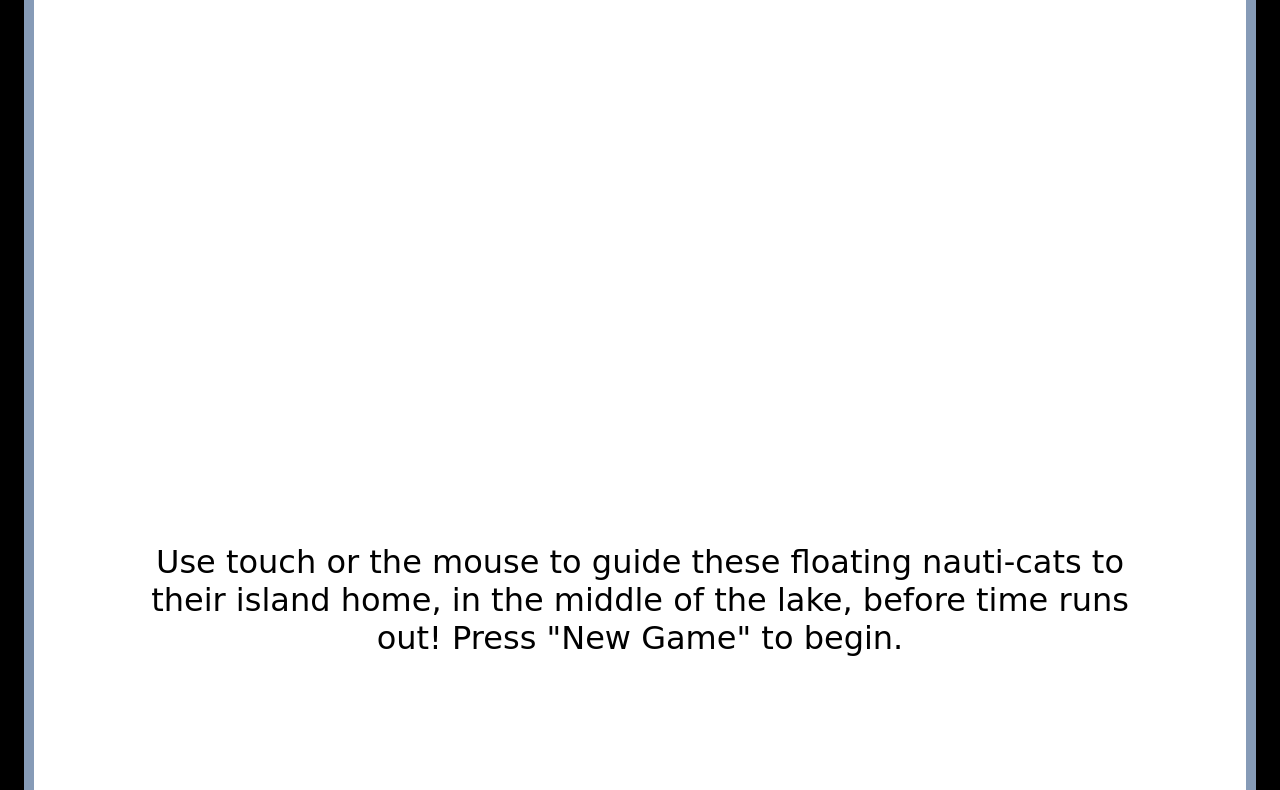
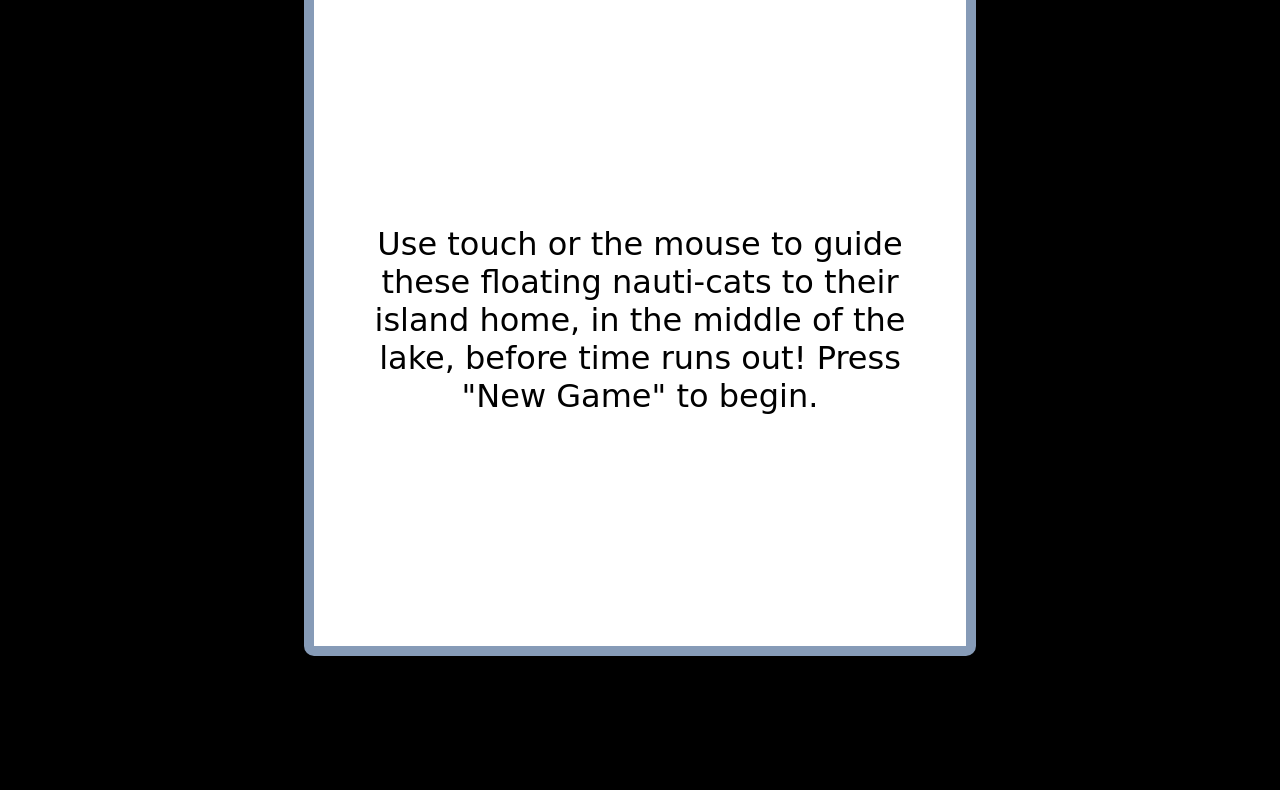
Before and after one commit to netssrmrz/blog, a website with bundled scripts: page fluidSim/index.html in a window 1280 px wide. Shown: the part 86-876 px from the top of the page. After the commit the page ends 800 px from the top, so only its background shows below. Built offline with nearby package versions, Linux system fonts and the light colour scheme; a web font is replaced by a local one.

Commit message:
handle screens

```diff
--- a/fluidSim/Fluid_Canvas.js
+++ b/fluidSim/Fluid_Canvas.js
@@ -396,7 +396,8 @@ class Fluid_Canvas extends HTMLElement
 
     const dir = Utils.Calc_Direction(this.vx, -this.vy);
     const frame_dy = dir * 32 + 1;
-    ctx.drawImage(this.img, 0, frame_dy, 32, 32, this.x - 16, this.y - 22, 32, 32);
+    //ctx.drawImage(this.img, 0, frame_dy, 32, 32, this.x - 16, this.y - 22, 32, 32);
+    ctx.drawImage(this.img, 0, frame_dy, 32, 32, this.x - 16, this.y - 22, 64, 64);
   }
 
   Render_Obj_Home(ctx)
--- a/fluidSim/index.html
+++ b/fluidSim/index.html
@@ -14,10 +14,14 @@
         font-size: 24px;
         padding: 0;
         margin: 24px;
+        display: flex;
+        flex-direction: column;
+        align-items: center;
       }
       header
       {
         display: flex;
+        width: 100%;
       }
       header span
       {
@@ -57,7 +61,7 @@
       fluid-canvas
       {
         display: inline-block;
-        width: calc(100% - 20px);
+        width: min(calc(100vw - 65px), calc(100vh - 148px));
         position: relative;
         font-size: 0;
         border: 10px solid rgb(134 155 183);
```
